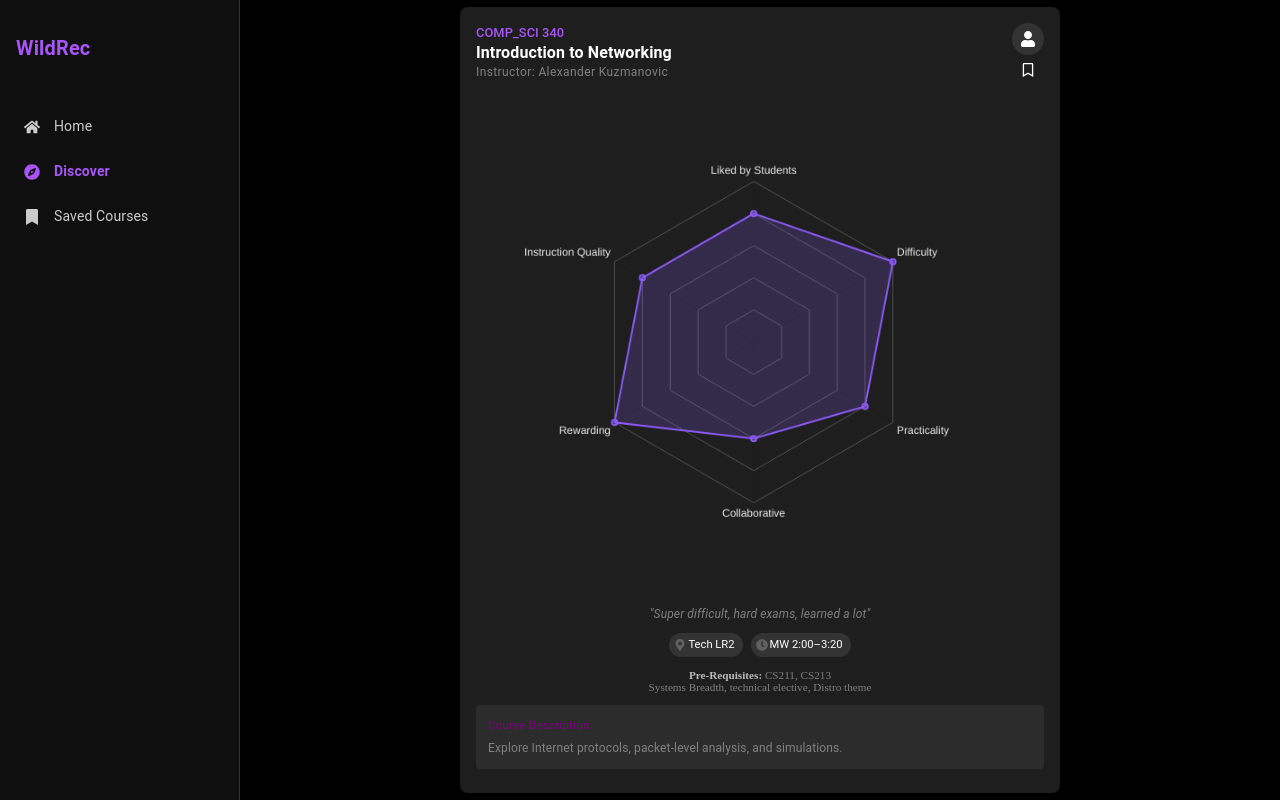
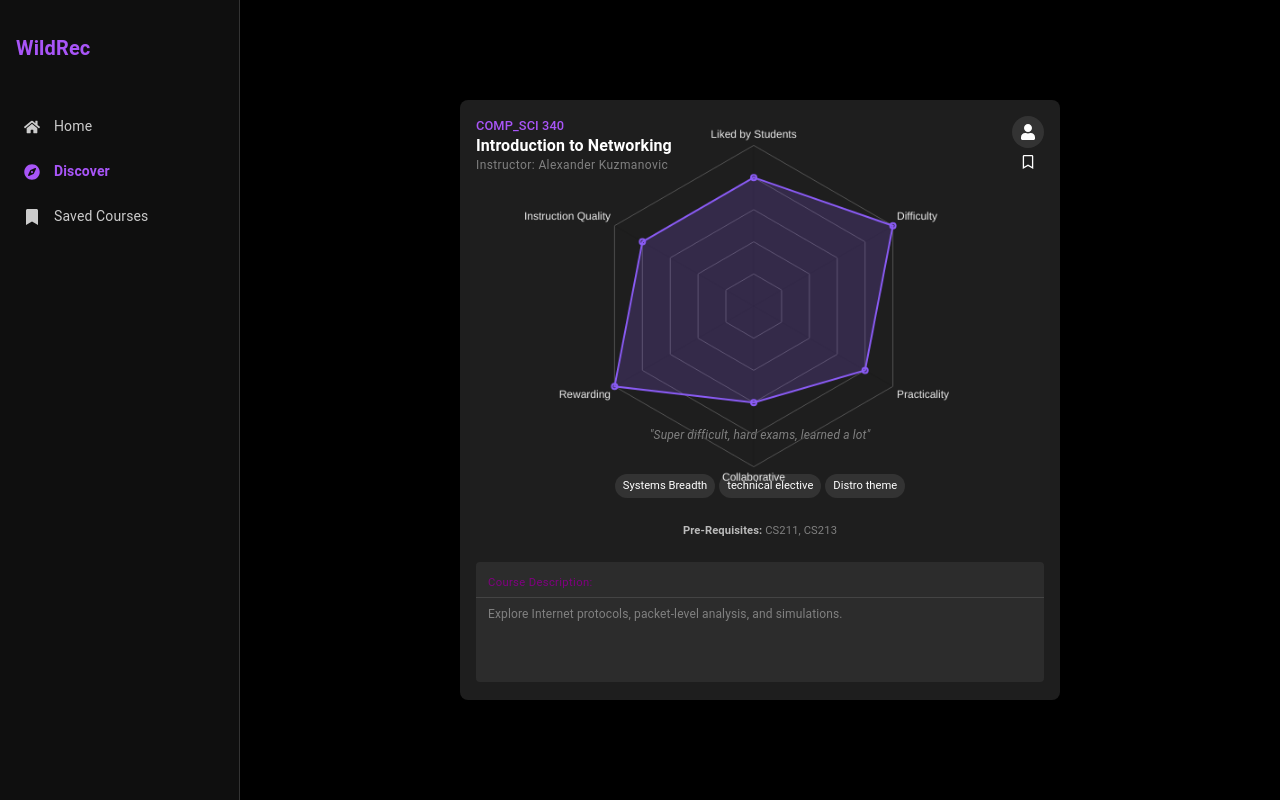
Before and after one commit to billz0824/WildRec, a React (Create React App) app in the folder frontend/: page /discover in a window 1280 px wide. Built offline with nearby package versions, Linux system fonts and the light colour scheme; no server answers.

Commit message:
edit coursecard

```diff
--- a/frontend/src/components/CourseCard.jsx
+++ b/frontend/src/components/CourseCard.jsx
@@ -2,11 +2,11 @@ import React, { useState } from 'react';
 import { useNavigate } from 'react-router-dom';
 import RadarChart from './RadarChart';
 import { Card, CardContent, Typography, Box, IconButton, Chip, Tooltip, Avatar } from '@mui/material';
-import { FaMapMarkerAlt, FaClock, FaBookmark, FaRegBookmark, FaUser } from 'react-icons/fa';
+import { FaBookmark, FaRegBookmark, FaUser } from 'react-icons/fa';
 
-const CourseCard = ({ course, showSaveButton = false, onSave }) => {
+const CourseCard = ({ course, showSaveButton = false, onSave, isSaved = false }) => {
   const navigate = useNavigate();
-  const [isSaved, setIsSaved] = useState(false);
+  const [isCourseSaved, setIsSaved] = useState(isSaved);
 
   const handleProfileClick = () => {
     navigate(`/course/${course.id}`);
@@ -14,7 +14,6 @@ const CourseCard = ({ course, showSaveButton = false, onSave }) => {
 
   const handleSaveClick = async () => {
     try {
-      // Call the onSave callback with the course data
       if (onSave) {
         await onSave(course);
         setIsSaved(true);
@@ -24,20 +23,30 @@ const CourseCard = ({ course, showSaveButton = false, onSave }) => {
     }
   };
 
+  // Split requirements into an array
+  const requirementTags = course.requirements.split(', ');
+
   return (
     <Card sx={{
       bgcolor: '#1e1e1e',
       color: 'white',
       borderRadius: 2,
       position: 'relative',
-      height: '100%',
+      width: '100%',
+      height: 600, // Adjusted fixed height
       '&:hover': {
         boxShadow: '0 0 10px rgba(168, 85, 247, 0.2)'
       }
     }}>
-      <CardContent sx={{ p: 2 }}>
-        {/* Header */}
-        <Box display="flex" justifyContent="space-between" alignItems="flex-start" mb={0.5}>
+      <CardContent sx={{
+        height: '100%',
+        display: 'flex',
+        flexDirection: 'column',
+        p: 2,
+        '&:last-child': { pb: 2 } // Override Material-UI's default padding
+      }}>
+        {/* Header - Fixed Height */}
+        <Box display="flex" justifyContent="space-between" alignItems="flex-start" height="80px">
           <Box>
             <Typography variant="subtitle2" sx={{ color: '#a855f7', fontSize: '0.8rem' }}>{course.number}</Typography>
             <Typography variant="h6" sx={{ fontSize: '1rem', fontWeight: 'bold', lineHeight: 1.2 }}>{course.name}</Typography>
@@ -59,46 +68,51 @@ const CourseCard = ({ course, showSaveButton = false, onSave }) => {
               </Avatar>
             </Tooltip>
             {showSaveButton && (
-              <Tooltip title={isSaved ? "Saved" : "Save course"}>
+              <Tooltip title={isCourseSaved ? "Saved" : "Save course"}>
                 <IconButton
                   onClick={handleSaveClick}
                   sx={{
-                    color: isSaved ? '#a855f7' : 'white',
+                    color: isCourseSaved ? '#a855f7' : 'white',
                     padding: 0,
                     '&:hover': {
                       color: '#a855f7'
                     }
                   }}
                 >
-                  {isSaved ? <FaBookmark size={14} /> : <FaRegBookmark size={14} />}
+                  {isCourseSaved ? <FaBookmark size={14} /> : <FaRegBookmark size={14} />}
                 </IconButton>
               </Tooltip>
             )}
           </Box>
         </Box>
 
-        {/* Radar Chart */}
-        <Box mb={1} sx={{ transform: 'scale(0.9)', transformOrigin: 'center' }}>
+        {/* Radar Chart - Fixed Height */}
+        <Box height="220px" display="flex" alignItems="center" justifyContent="center">
+          <Box sx={{ transform: 'scale(0.9)', transformOrigin: 'center', width: '100%' }}>
             <RadarChart data={course.radarData} />
           </Box>
+        </Box>
 
-        {/* Quote */}
+        {/* Quote - Fixed Height */}
+        <Box height="40px" display="flex" alignItems="center" justifyContent="center">
           <Typography
             variant="body2"
             fontStyle="italic"
             textAlign="center"
             color="gray"
-          mb={1.2}
             sx={{ fontSize: '0.75rem' }}
           >
             "{course.quote}"
           </Typography>
+        </Box>
 
-        {/* Info chips */}
-        <Box display="flex" justifyContent="center" gap={1} mb={1.5}>
+        {/* Requirement Tags - Fixed Height */}
+        <Box height="60px" display="flex" flexDirection="column" justifyContent="center">
+          <Box display="flex" flexWrap="wrap" justifyContent="center" gap={0.5}>
+            {requirementTags.map((req, index) => (
               <Chip
-            icon={<FaMapMarkerAlt size={12} />}
-            label={course.location}
+                key={index}
+                label={req}
                 sx={{
                   bgcolor: '#333',
                   color: 'white',
@@ -109,35 +123,63 @@ const CourseCard = ({ course, showSaveButton = false, onSave }) => {
                   }
                 }}
               />
-          <Chip
-            icon={<FaClock size={12} />}
-            label={course.schedule}
-            sx={{
-              bgcolor: '#333',
-              color: 'white',
-              height: '24px',
-              '& .MuiChip-label': {
-                fontSize: '0.7rem',
-                px: 1
-              }
-            }}
-          />
+            ))}
+          </Box>
         </Box>
 
-        {/* Prereqs and Requirements */}
-        <Box textAlign="center" color="gray" sx={{ fontSize: '0.7rem' }} mb={1.5}>
-          <div><strong style={{ color: '#bbb' }}>Pre-Requisites:</strong> {course.prerequisites}</div>
-          <div>{course.requirements}</div>
+        {/* Prerequisites - Fixed Height */}
+        <Box height="30px" display="flex" alignItems="center" justifyContent="center">
+          <Typography color="gray" sx={{ fontSize: '0.7rem' }}>
+            <strong style={{ color: '#bbb' }}>Pre-Requisites:</strong> {course.prerequisites}
+          </Typography>
         </Box>
 
-        {/* Description */}
-        <Box sx={{ bgcolor: '#2c2c2c', p: 1.5, borderRadius: 1 }}>
-          <Typography variant="caption" color="purple" display="block" gutterBottom sx={{ fontSize: '0.7rem' }}>
+        {/* Description - Fixed Height */}
+        <Box sx={{
+          mt: 2,
+          height: '120px', // Fixed height for description
+          bgcolor: '#2c2c2c',
+          borderRadius: 1,
+          display: 'flex',
+          flexDirection: 'column',
+        }}>
+          <Typography
+            variant="caption"
+            color="purple"
+            sx={{
+              fontSize: '0.7rem',
+              px: 1.5,
+              pt: 1.5,
+              pb: 0.5,
+              borderBottom: '1px solid #444'
+            }}
+          >
             Course Description:
           </Typography>
+          <Box sx={{
+            overflowY: 'auto',
+            height: '100%',
+            px: 1.5,
+            py: 1,
+            '&::-webkit-scrollbar': {
+              width: '4px',
+            },
+            '&::-webkit-scrollbar-track': {
+              background: '#1e1e1e',
+              borderRadius: '4px',
+            },
+            '&::-webkit-scrollbar-thumb': {
+              background: '#444',
+              borderRadius: '4px',
+              '&:hover': {
+                background: '#555',
+              },
+            },
+          }}>
             <Typography variant="body2" color="gray" sx={{ fontSize: '0.75rem' }}>
               {course.description}
             </Typography>
+          </Box>
         </Box>
       </CardContent>
     </Card>
--- a/frontend/src/pages/HomePage.jsx
+++ b/frontend/src/pages/HomePage.jsx
@@ -22,7 +22,7 @@ const sampleCourses = [
     schedule: "TTH 2:00-3:20",
     prerequisites: "COMP_SCI 211, COMP_SCI 214",
     requirements: "AI/ML Breadth, Technical Elective",
-    description: "Learn fundamental machine learning concepts including supervised learning, unsupervised learning, and deep neural networks.",
+    description: "Study of algorithms that improve through experience. Topics typically include Bayesian learning, decision trees, genetic algorithms, neural networks, Markov models, and reinforcement learning. Assignments include programming projects and written work.",
     saves: 45,
     comments: 23,
     shares: 12
```
Lines whose indentation alone changed are shown as unchanged.
